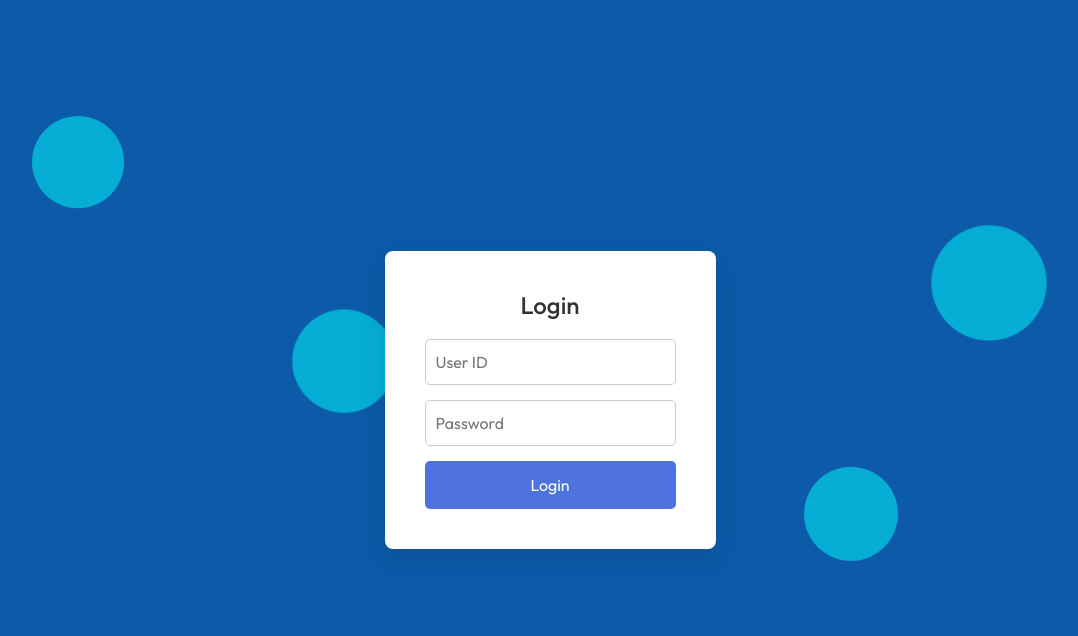
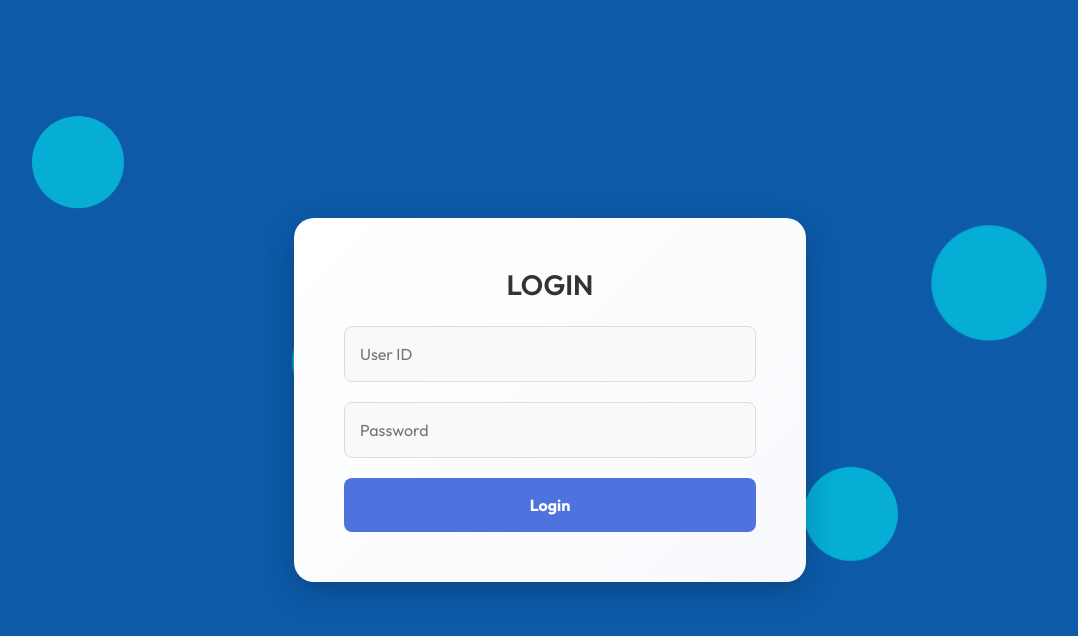
Before and after one commit to sheikh-asif-rahman/Labaid_HRMS, a React (Vite) app in the folder Frontend/: page /loginpage in a window 1280 px wide. Shown: the top 636 px of the page, without its empty margins (90-1168 px from the left). Built offline with nearby package versions, Linux system fonts and the light colour scheme.

Commit message:
25-1-2025

```diff
--- a/Frontend/src/Components/LoginCom/LoginCom.css
+++ b/Frontend/src/Components/LoginCom/LoginCom.css
@@ -86,57 +86,67 @@
 
   /* Container for the login form */
   .logincom-container {
-    background-color: #ffffff;
-    padding: 40px;
-    border-radius: 8px;
-    box-shadow: 0 10px 30px rgba(0, 0, 0, 0.1);
+    background: linear-gradient(135deg, #ffffff, #f7f9fc); /* Light gradient background */
+    width: 40%;
+    padding: 50px;
+    border-radius: 20px; /* More rounded corners for a modern look */
+    box-shadow: 0 10px 30px rgba(0, 0, 0, 0.2); /* Softer and more visible shadow */
     position: relative;
-    z-index: 1; /* Ensures form is on top of bubbles */
+    z-index: 1; /* Ensure form is on top of bubbles */
+    text-align: center; /* Center-align the content */
   }
 
   /* Heading style */
   .logincom-heading {
-    text-align: center;
-    font-size: 24px;
-    margin-bottom: 20px;
+    font-size: 28px; /* Larger font size for better readability */
+    font-weight: 600; /* Bold text */
+    margin-bottom: 25px;
     color: #333;
+    text-transform: uppercase; /* All uppercase for a more formal appearance */
   }
 
   /* Form styling */
   .logincom-form {
     display: flex;
     flex-direction: column;
+    gap: 20px; /* Add consistent spacing between elements */
   }
 
-  .logincom-form-group {
-    margin-bottom: 15px;
-  }
-
+  /* Input styling */
   .logincom-form-input {
     width: 100%;
-    padding: 10px;
+    padding: 15px;
     font-size: 16px;
-    border: 1px solid #ccc;
-    border-radius: 5px;
+    border: 1px solid #ddd;
+    border-radius: 8px;
+    background-color: #f9f9f9;
     outline: none;
+    transition: border-color 0.3s, box-shadow 0.3s;
   }
 
   .logincom-form-input:focus {
     border-color: #4e73df;
+    box-shadow: 0 0 8px rgba(78, 115, 223, 0.4);
   }
 
-  /* Login button styling */
+  /* Button styling */
   .logincom-login-button {
-    padding: 12px 0;
+    padding: 15px 0;
     font-size: 16px;
+    font-weight: bold;
     background-color: #4e73df;
     color: white;
     border: none;
-    border-radius: 5px;
+    border-radius: 8px;
     cursor: pointer;
-    transition: background-color 0.3s;
+    transition: background-color 0.3s, transform 0.2s;
   }
 
   .logincom-login-button:hover {
     background-color: #375a8c;
+    transform: translateY(-2px); /* Subtle lift effect on hover */
   }
+
+  .logincom-login-button:active {
+    transform: translateY(0); /* Reset the lift effect when clicked */
+  }
--- a/Frontend/src/Components/ReportSearch/ReportSearch.css
+++ b/Frontend/src/Components/ReportSearch/ReportSearch.css
@@ -169,3 +169,58 @@
     height: 48px; /* Maintain consistent height */
   }
 }
+
+/* Button container styling */
+.button-container {
+  display: flex;
+  justify-content: space-between;
+  align-items: center;
+  gap: 1rem; /* Add spacing between buttons */
+}
+
+/* Button styling */
+.reportsearch-btn {
+  padding: 10px 20px; /* Standard padding */
+  font-size: 1rem;
+  font-weight: 600;
+  border: none;
+  border-radius: 8px;
+  cursor: pointer;
+  transition: all 0.3s ease;
+  white-space: nowrap; /* Prevent text wrapping */
+  flex: 1; /* Allow buttons to scale evenly */
+  text-align: center;
+}
+
+/* Individual button styles */
+.reportsearch-get-data-btn {
+  background-color: #007bff;
+  color: #fff;
+}
+
+.reportsearch-download-btn {
+  background-color: #28a745;
+  color: #fff;
+}
+
+.reportsearch-reset-btn {
+  background-color: #ffc107;
+  color: #fff;
+}
+
+/* Hover effect */
+.reportsearch-btn:hover {
+  filter: brightness(0.9);
+}
+
+/* Responsive styling */
+@media (max-width: 767px) {
+  .button-container {
+    flex-direction: column; /* Stack buttons vertically */
+    gap: 10px; /* Add space between stacked buttons */
+  }
+
+  .reportsearch-btn {
+    width: 100%; /* Make buttons full width */
+  }
+}
--- a/Frontend/src/Components/ReportSearch/ReportSearch.jsx
+++ b/Frontend/src/Components/ReportSearch/ReportSearch.jsx
@@ -280,12 +280,14 @@ const ReportSearch = () => {
           </div>
 
           <div className="reportsearch-row">
-            <div className="reportsearch-col-md-6">
-              <div className="d-flex justify-content-between">
+            <div className="col-md-12">
+              <div className="d-flex justify-content-center">
+                <div className="col-md-6">
+                  <div className="d-flex justify-content-between align-items-center gap-3 button-container">
                     {!isDataFetched ? (
                       <button
                         type="button"
-                    className="btn btn-primary flex-fill"
+                        className="reportsearch-btn reportsearch-get-data-btn"
                         onClick={handleGetData}
                       >
                         Get Data
@@ -293,7 +295,7 @@ const ReportSearch = () => {
                     ) : (
                       <button
                         type="button"
-                    className="btn btn-success flex-fill"
+                        className="reportsearch-btn reportsearch-download-btn"
                         onClick={handleDownload}
                       >
                         Download CSV
@@ -301,11 +303,13 @@ const ReportSearch = () => {
                     )}
                     <button
                       type="button"
-                  className="btn btn-secondary flex-fill"
+                      className="reportsearch-btn reportsearch-reset-btn"
                       onClick={handleReset}
                     >
                       Reset
                     </button>
+                  </div>
+                </div>
               </div>
             </div>
           </div>
```
Also changed, not shown: Frontend/src/Components/Admin/AccessAdmin.jsx (+4 -8 lines). Lines whose indentation alone changed are shown as unchanged.
